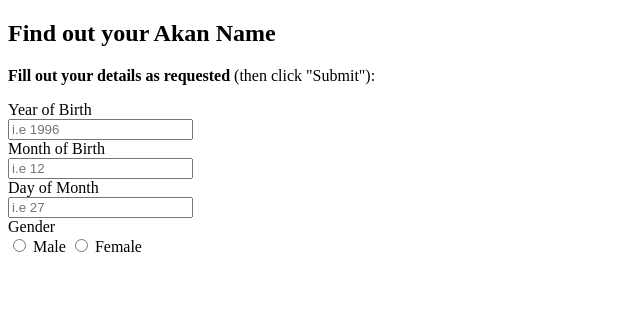
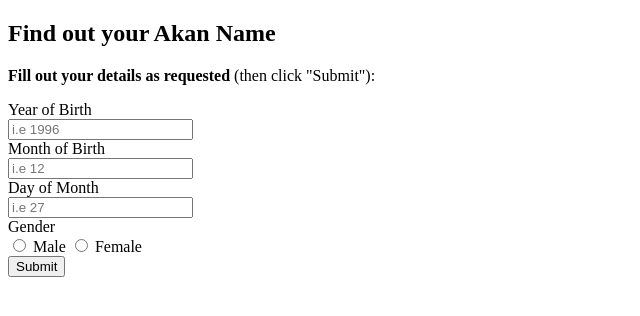
Before and after one commit to jLuseno161/Akan-Name, a plain HTML site: page index.html in a window 1280 px wide. Shown: the whole page, without its empty margins (0-640 px from the left). Drawn offline with Linux system fonts and the light colour scheme.

Commit message:
add submit button

```diff
--- a/index.html
+++ b/index.html
@@ -42,6 +42,11 @@
                 <label for="male">Female</label>
             </div>
         </div>
+        <div>
+            <div>
+                <input type="button" value="Submit" id="btn">
+            </div>
+        </div>
     </form>
 
 </body>
```
